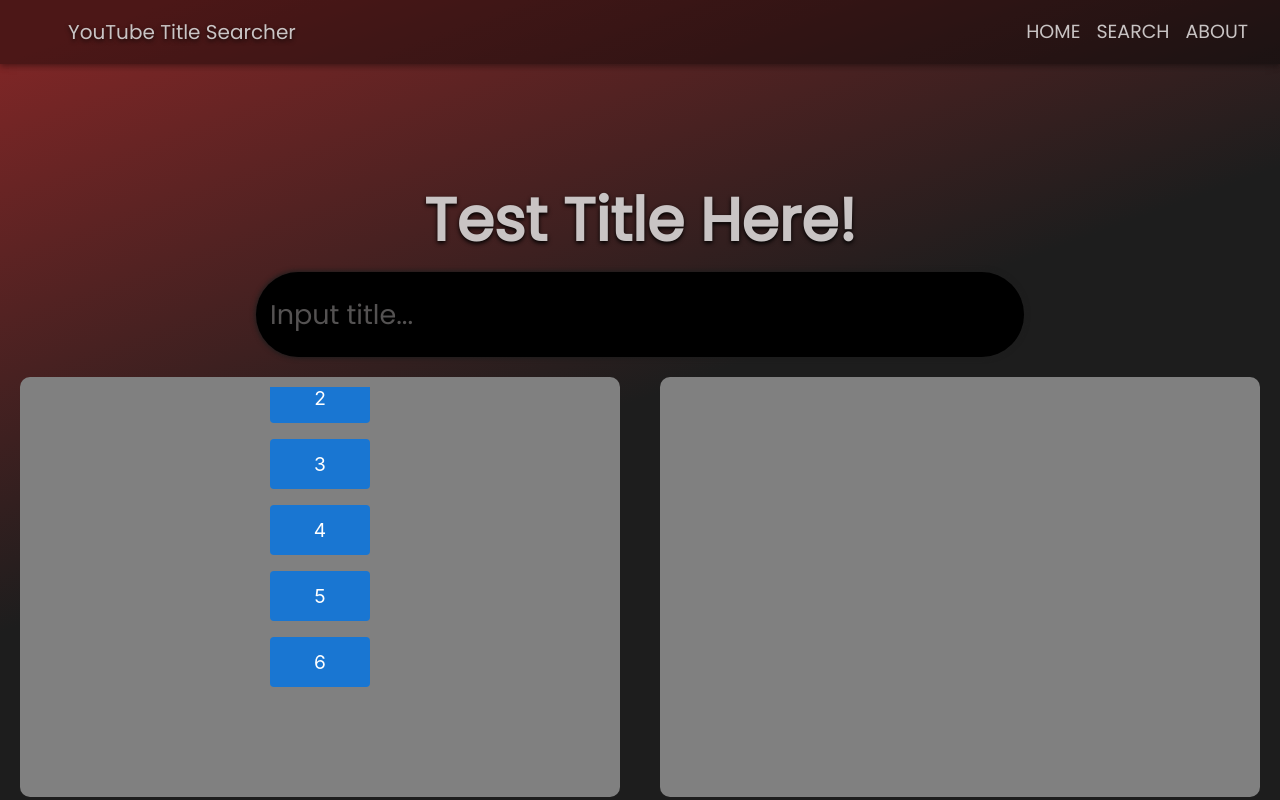
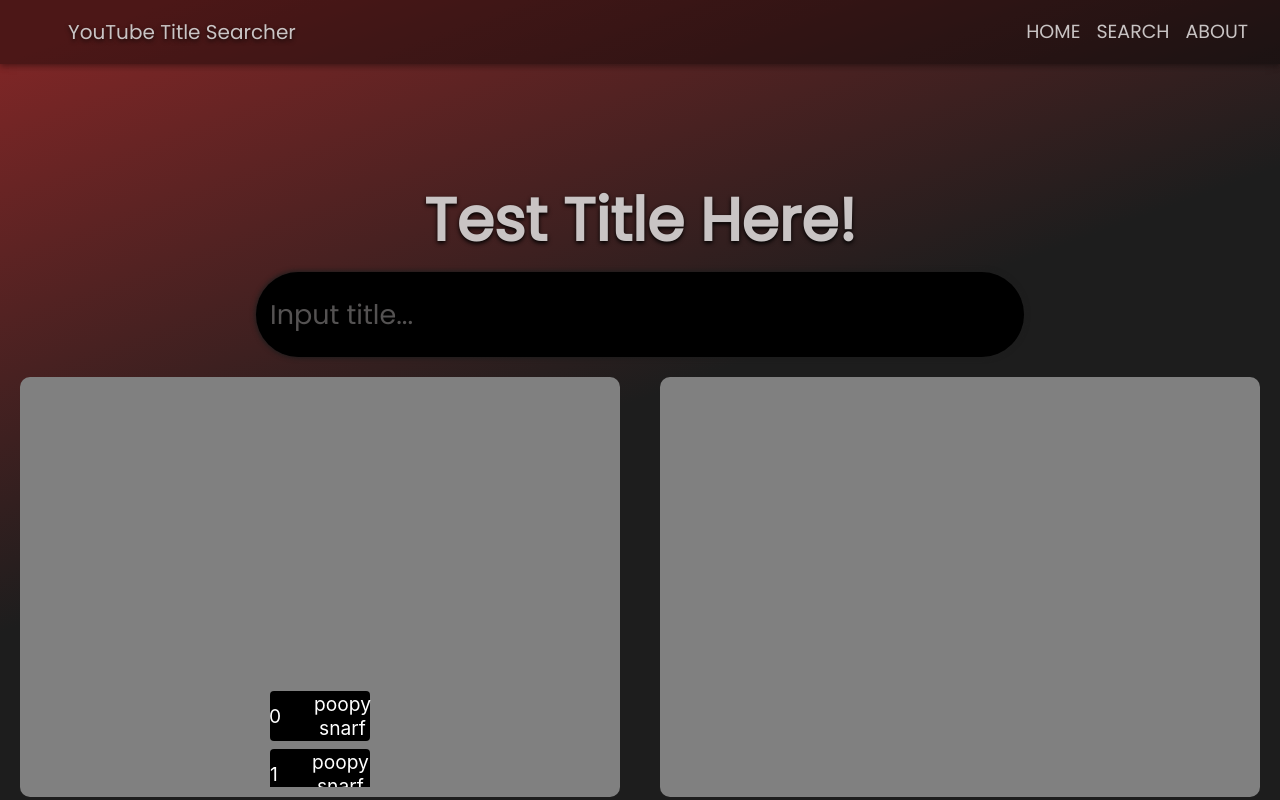
Before and after one commit to E53klasky/YouTubeTitleSearcher, a React (Create React App) app in the folder my-app/: page / in a window 1280 px wide. Shown: the top 800 px of the page. Built offline with nearby package versions, Linux system fonts and the light colour scheme.

Commit message:
added divider in boxes

```diff
--- a/my-app/src/components/landingPage.js
+++ b/my-app/src/components/landingPage.js
@@ -17,6 +17,7 @@ import {
 import '@fontsource/poppins';
 import HomeIcon from '@mui/material/Icon';
 import { motion } from "framer-motion";
+import Divider, {dividerClasses} from '@mui/material/Divider'
 
 
 const theme = createTheme({
@@ -275,26 +276,35 @@ export function ScrollingStack() {
     <Box sx={{ overflow: "hidden", height: "inherit", display: "flex", justifyContent: "center" }}>
       <motion.div
         animate={{ y: ["100%", "-100%"]}} // Moves from bottom to top
-        transition={{ duration: 1, repeat: Infinity, ease: "linear" }} // Infinite loop
+        transition={{ duration: 5, repeat: Infinity, ease: "linear" }} // Infinite loop
       >
-        <Stack spacing={2}>
+        <Stack container spacing={1} maxWidth={'300px'}>
           {[...Array(6)].map((_, index) => (
+            <>
             <Box
               key={index}
               sx={{
                 width: 100,
                 height: 50,
-                backgroundColor: "primary.main",
+                backgroundColor: "black",
                 display: "flex",
                 alignItems: "center",
                 justifyContent: "center",
                 color: "white",
                 fontSize: "1.2rem",
                 borderRadius: 1,
+                margin: "10px",
+                [`& .${dividerClasses.root}`]: {
+                  mx: 2,
+                }
               }}
             >
-              {index + 1}
+              {index}
+              <Divider color = "red" orientation='vertical' variant = "middle" flexItem/>
+              poopy snarf
             </Box>
+
+            </>
           ))}
         </Stack>
       </motion.div>
```
